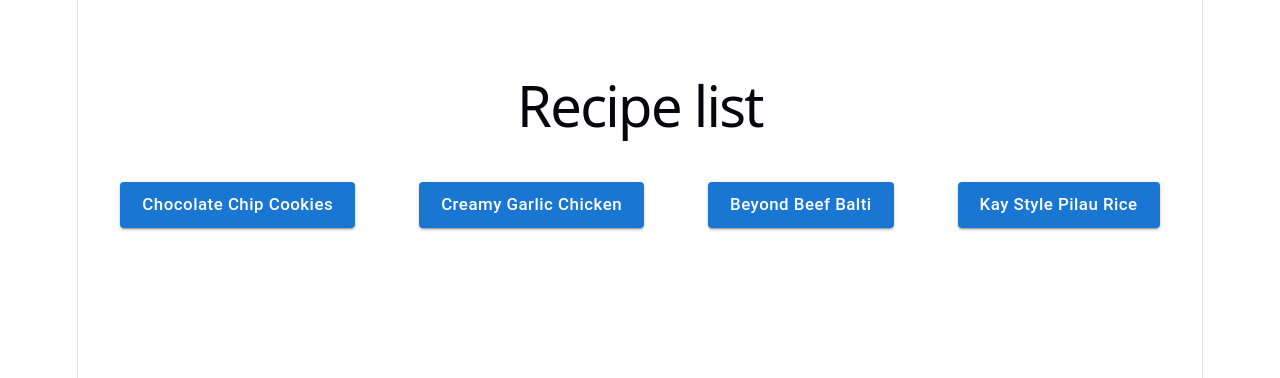
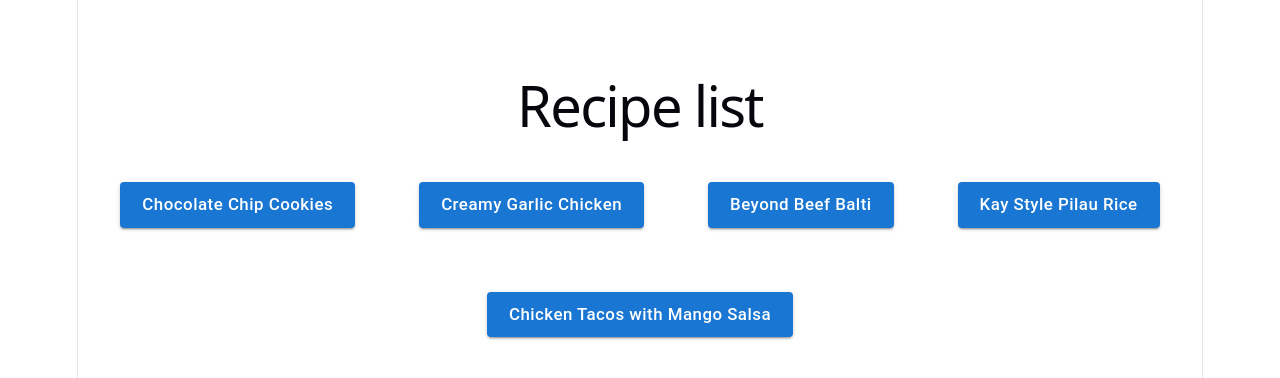
Before and after one commit to Coad-Toad/recipe-app, a React (Vite) app: page / in a window 1280 px wide. Shown: the top 378 px of the page. Built offline with nearby package versions, Linux system fonts and the light colour scheme.

Commit message:
Chicken tacos recipe

```diff
--- a/src/data/recipes.ts
+++ b/src/data/recipes.ts
@@ -368,7 +368,13 @@ export const recipes: Recipe[] = [
         id: "cook-tomatoes",
         instruction:
           "Add the ground spices and chopped tomatoes to the pan with the onions and cook until the tomatoes are saucy.",
-        usesIngredients: ["turmeric", "cinnamon", "paprika", "cayenne", "chopped tomatoes"],
+        usesIngredients: [
+          "turmeric",
+          "cinnamon",
+          "paprika",
+          "cayenne",
+          "chopped tomatoes",
+        ],
         timerMinutes: 4,
         timerLabel: "Cook tomatoes",
       },
@@ -450,4 +456,110 @@ export const recipes: Recipe[] = [
       },
     ],
   },
+  {
+    id: "chicken-tacos",
+    title: "Chicken Tacos with Mango Salsa",
+
+    ingredients: [
+      { name: "mango", quantity: 1, unit: "" },
+      { name: "red onion", quantity: 0.5, unit: "" },
+      { name: "cucumber", quantity: 1, unit: "" },
+      { name: "cherry tomatoes", quantity: 5, unit: "" },
+      { name: "jalapeño", quantity: 1, unit: "" },
+      { name: "fresh coriander", quantity: 0.5, unit: "cups" },
+      { name: "limes", quantity: 3, unit: "" },
+      { name: "sea salt", quantity: 1, unit: "pinch" },
+      { name: "black pepper", quantity: 1, unit: "pinch" },
+      { name: "vegetable oil", quantity: 1, unit: "tbsp" },
+      {
+        name: "Linda McCartney Vegan Shredded Chicken",
+        quantity: 260,
+        unit: "g",
+      },
+      { name: "mild chilli powder", quantity: 1.5, unit: "tsp" },
+      { name: "ground cumin", quantity: 1, unit: "tsp" },
+      { name: "chilli flakes", quantity: 1, unit: "tsp" },
+      { name: "dried oregano", quantity: 0.5, unit: "tsp" },
+      { name: "garlic powder", quantity: 0.5, unit: "tsp" },
+      { name: "onion salt", quantity: 0.25, unit: "tsp" },
+      { name: "brown sugar", quantity: 1, unit: "tsp" },
+      {
+        name: "OXO meat free chicken flavour stock cube",
+        quantity: 1,
+        unit: "",
+      },
+      { name: "avocado", quantity: 1, unit: "" },
+      { name: "soft taco shells", quantity: 12, unit: "" },
+    ],
+
+    steps: [
+      {
+        id: "make-salsa",
+        instruction:
+          "Finely dice the mango, onion, cucumber, tomatoes, jalapeño and coriander and add to a large bowl. Add the juice of the limes, season with salt and pepper and mix.",
+        usesIngredients: [
+          "mango",
+          "red onion",
+          "cucumber",
+          "cherry tomatoes",
+          "jalapeño",
+          "fresh coriander",
+          "limes",
+          "sea salt",
+          "black pepper",
+        ],
+      },
+      {
+        id: "cook-chicken",
+        instruction:
+          "Add the oil to a frying pan on a medium heat and fry the chicken pieces.",
+        notes: [
+          {
+            type: "tip",
+            text: "No need to defrost the chicken pieces, you can tip them right in the pan at about a 6.",
+          },
+        ],
+        usesIngredients: [
+          "vegetable oil",
+          "Linda McCartney Vegan Shredded Chicken",
+        ],
+      },
+      {
+        id: "make-taco-seasoning",
+        instruction:
+          "Add all the taco seasoning ingredients to a small bowl with the crumbled stock cube and mix. Add the seasoning to the chicken in the frying pan and cook for 7 minutes.",
+        usesIngredients: [
+          "mild chilli powder",
+          "ground cumin",
+          "chilli flakes",
+          "dried oregano",
+          "garlic powder",
+          "onion salt",
+          "brown sugar",
+          "OXO meat free chicken flavour stock cube",
+        ],
+        timerMinutes: 7,
+        timerLabel: "Fry shredded chicken",
+      },
+      {
+        id: "make-guac",
+        instruction:
+          "Mash the avocado in a small bowl and season with salt and pepper.",
+        usesIngredients: ["avocado", "sea salt", "black pepper"],
+      },
+
+      {
+        id: "heat-taco-shells",
+        instruction:
+          "Remove all packaging and heat the taco shells in the microwave for 30 seconds.",
+        usesIngredients: ["soft taco shells"],
+        notes: [
+          {
+            type: "tip",
+            text: "To assemble the tacos, spread some guacamole on the inside of the taco shell and add salsa and shredded chicken.",
+          },
+        ],
+      },
+    ],
+  },
 ];
```
